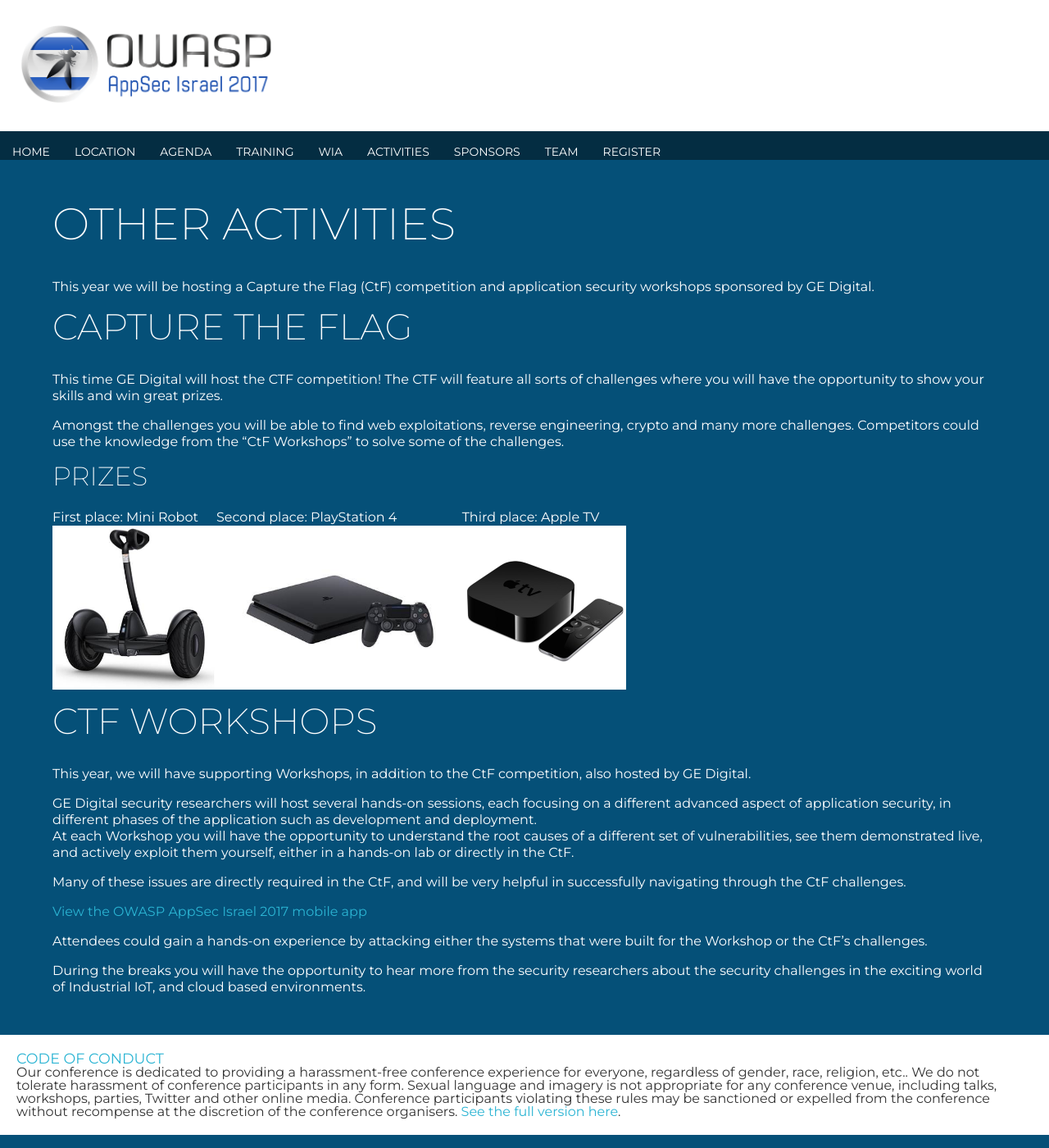
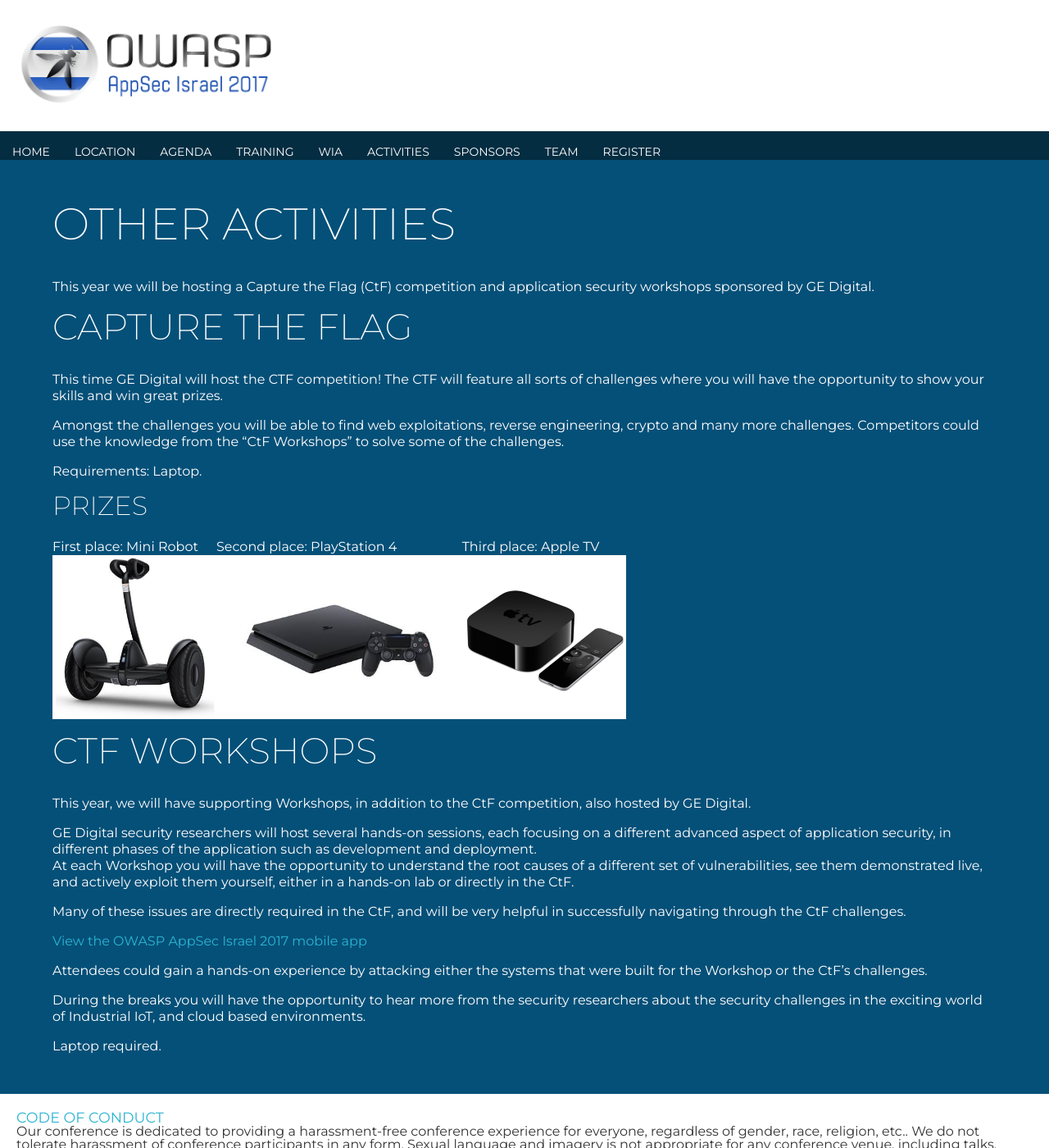
Before and after one commit to OWASP/AppSec-Israel-2017, a Jekyll site: the page built from Activities.md, in a window 1280 px wide and 1400 px high. Shown: the whole window at 82% size. Built offline with Jekyll 4.4.1, drawn with Linux system fonts in a browser that asks for light colours; our own code applies the rules of GitHub Pages for plain Markdown files; a script that is not in the unit is left out.

Commit message:
Update Activities.md

```diff
--- a/Activities.md
+++ b/Activities.md
@@ -8,6 +8,8 @@ This year we will be hosting a Capture the Flag (CtF) competition and applicatio
 This time GE Digital will host the CTF competition! The CTF will feature all sorts of challenges where you will have the opportunity to show your skills and win great prizes.
 
 Amongst the challenges you will be able to find web exploitations, reverse engineering, crypto and many more challenges. Competitors could use the knowledge from the "CtF Workshops" to solve some of the challenges.
+
+**Requirements:** Laptop.
 
 ### Prizes
 
@@ -30,3 +32,5 @@ Many of these issues are directly required in the CtF, and will be very helpful
 Attendees could gain a hands-on experience by attacking either the systems that were built for the Workshop or the CtF's challenges.
 
 During the breaks you will have the opportunity to hear more from the security researchers about the security challenges in the exciting world of Industrial IoT, and cloud based environments.
+
+Laptop required.
```
